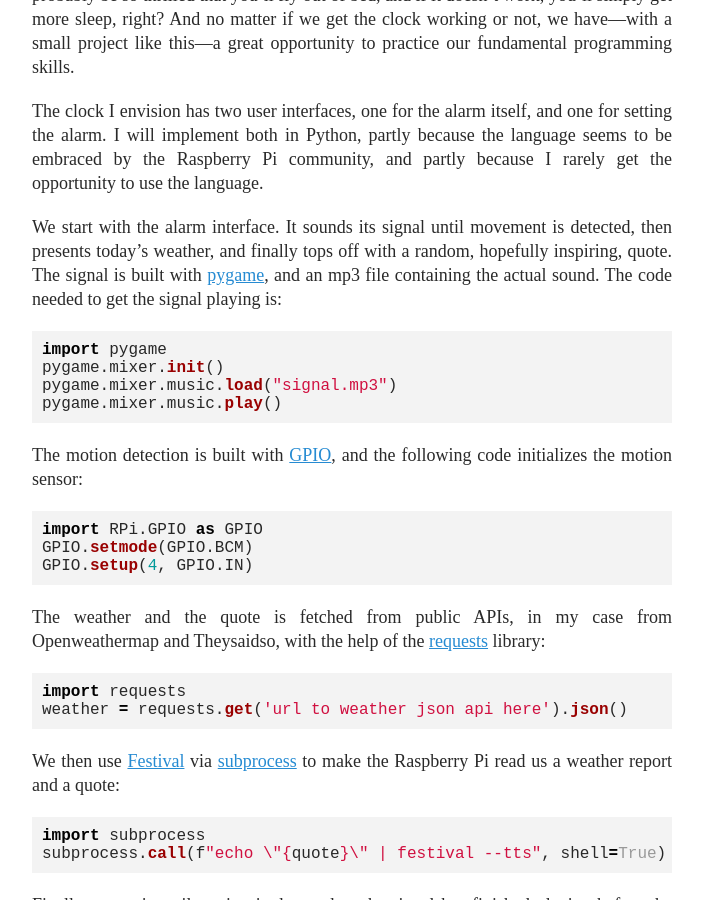
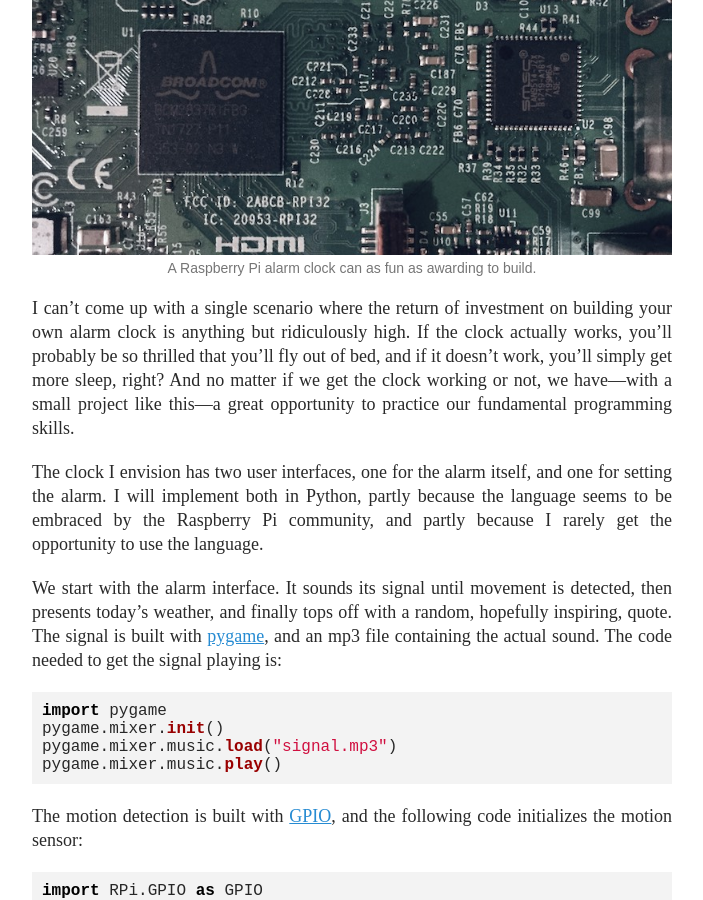
Before and after one commit to meliasson/meliasson.github.io, a Jekyll site: the page built from _posts/2019-12-30-a-motion-detecting-alarm-clock.md, in a window 1280 px wide and 900 px high, scrolled down 396 px. Shown: the whole window, without its empty margins (288-991 px from the left). Built offline with Jekyll 4.4.1, drawn with Linux system fonts in a browser that asks for light colours; some of the changed lines change nothing that is shown.

Commit message:
Add image and correct links

```diff
--- a/_posts/2019-12-30-a-motion-detecting-alarm-clock.md
+++ b/_posts/2019-12-30-a-motion-detecting-alarm-clock.md
@@ -6,11 +6,13 @@
 ---
 If you, like me, happen to have a Raspberry Pi lying around, together with a motion sensor and a speaker, why not put it to work by building a motion detecting, weather reporting, inspirational quote reading alarm clock?
 
+{% include image.html url="/assets/alarm-clock.jpg" description="A Raspberry Pi alarm clock can as fun as awarding to build." %}
+
 I can’t come up with a single scenario where the return of investment on building your own alarm clock is anything but ridiculously high. If the clock actually works, you'll probably be so thrilled that you'll fly out of bed, and if it doesn't work, you'll simply get more sleep, right? And no matter if we get the clock working or not, we have&mdash;with a small project like this&mdash;a great opportunity to practice our fundamental programming skills.
 
 The clock I envision has two user interfaces, one for the alarm itself, and one for setting the alarm. I will implement both in Python, partly because the language seems to be embraced by the Raspberry Pi community, and partly because I rarely get the opportunity to use the language.
 
-We start with the alarm interface. It sounds its signal until movement is detected, then presents today’s weather, and finally tops off with a random, hopefully inspiring, quote. The signal is built with [pygame](https://www.pygame.org/), and an mp3 file containing the actual sound. The code needed to get the signal playing is:
+We start with the alarm interface. It sounds its signal until movement is detected, then presents today’s weather, and finally tops off with a random, hopefully inspiring, quote. The signal is built with [pygame](https://www.pygame.org/){:target="_blank"}, and an mp3 file containing the actual sound. The code needed to get the signal playing is:
 
 {% highlight python %}
 import pygame
@@ -19,7 +21,7 @@
 pygame.mixer.music.play()
 {% endhighlight %}
 
-The motion detection is built with [GPIO](https://www.raspberrypi.org/documentation/usage/gpio/), and the following code initializes the motion sensor:
+The motion detection is built with [GPIO](https://www.raspberrypi.org/documentation/usage/gpio/){:target="_blank"}, and the following code initializes the motion sensor:
 
 {% highlight python %}
 import RPi.GPIO as GPIO
@@ -27,14 +29,14 @@
 GPIO.setup(4, GPIO.IN)
 {% endhighlight %}
 
-The weather and the quote is fetched from public APIs, in my case from Openweathermap and Theysaidso, with the help of the [requests](https://github.com/psf/requests) library:
+The weather and the quote is fetched from public APIs, in my case from Openweathermap and Theysaidso, with the help of the [requests](https://github.com/psf/requests){:target="_blank"} library:
 
 {% highlight python %}
 import requests
 weather = requests.get('url to weather json api here').json()
 {% endhighlight %}
 
-We then use [Festival](http://festvox.org/festival/) via [subprocess](https://docs.python.org/3/library/subprocess.html) to make the Raspberry Pi read us a weather report and a quote:
+We then use [Festival](http://festvox.org/festival/){:target="_blank"} via [subprocess](https://docs.python.org/3/library/subprocess.html){:target="_blank"} to make the Raspberry Pi read us a weather report and a quote:
 
 {% highlight python %}
 import subprocess
@@ -49,10 +51,10 @@
 speak()
 {% endhighlight %}
 
-With that, we are done with the alarm itself, and move on to the interface for setting the alarm, which basically consists of a couple of [cron](https://en.wikipedia.org/wiki/Cron) commands, wrapped in a Python script. The script requires two arguments, which determine when the alarm starts, and an invocation of the script, if we want the alarm to start at 06:15, can look like:
+With that, we are done with the alarm itself, and move on to the interface for setting the alarm, which basically consists of a couple of [cron](https://en.wikipedia.org/wiki/Cron){:target="_blank"} commands, wrapped in a Python script. The script requires two arguments, which determine when the alarm starts, and an invocation of the script, if we want the alarm to start at 06:15, can look like:
 
 {% highlight bash %}
 > python setalarm.py 6 15
 {% endhighlight %}
 
-You can find the implementation of the script, together with all code for the alarm itself, [here](https://github.com/meliasson/raspberry-pi-alarm-clock). And I'm the first one to admit that the alarm clock is a bit crude at this stage. However, it's more or less on purpose. From an [MVP](https://en.wikipedia.org/wiki/Minimum_viable_product) perspective, we're in a sweet spot here, where we can start gathering insights by testing the clock, rather than blindly adding new features or improving already existing ones.
+You can find the implementation of the script, together with all code for the alarm itself, [here](https://github.com/meliasson/raspberry-pi-alarm-clock){:target="_blank"}. And I'm the first one to admit that the alarm clock is a bit crude at this stage. However, it's more or less on purpose. From an [MVP](https://en.wikipedia.org/wiki/Minimum_viable_product){:target="_blank"} perspective, we're in a sweet spot here, where we can start gathering insights by testing the clock, rather than blindly adding new features or improving already existing ones.
```
Also changed, not shown: assets/alarm-clock.jpg (added).
